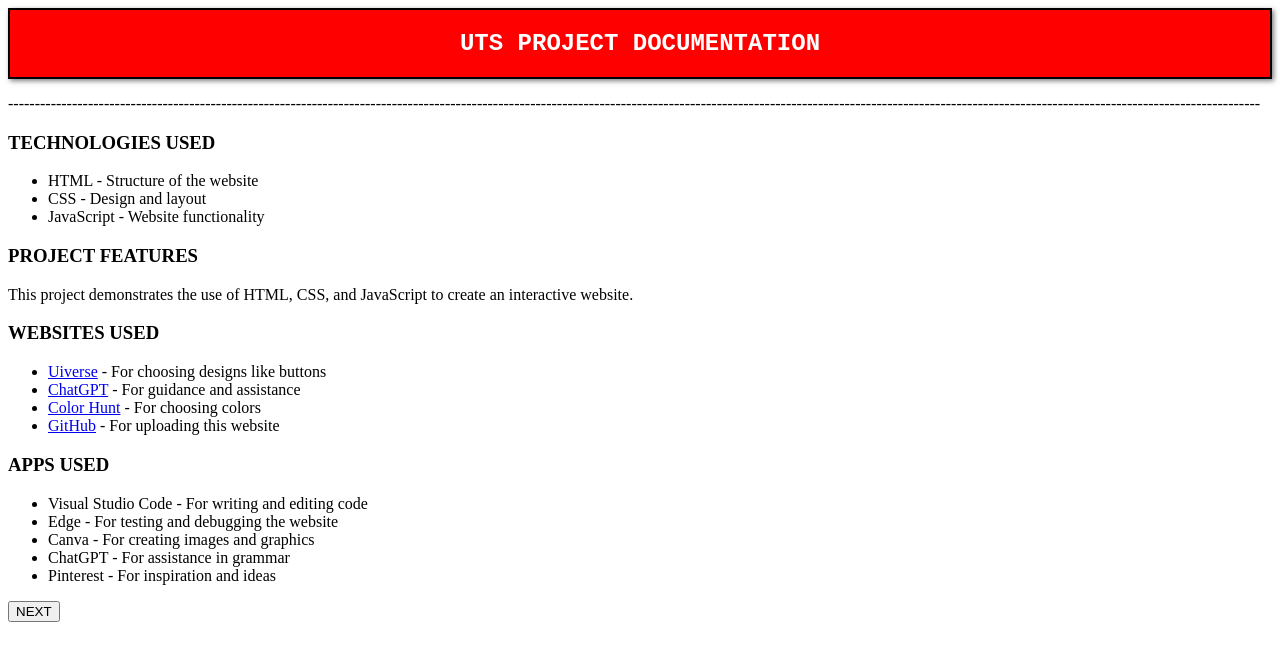
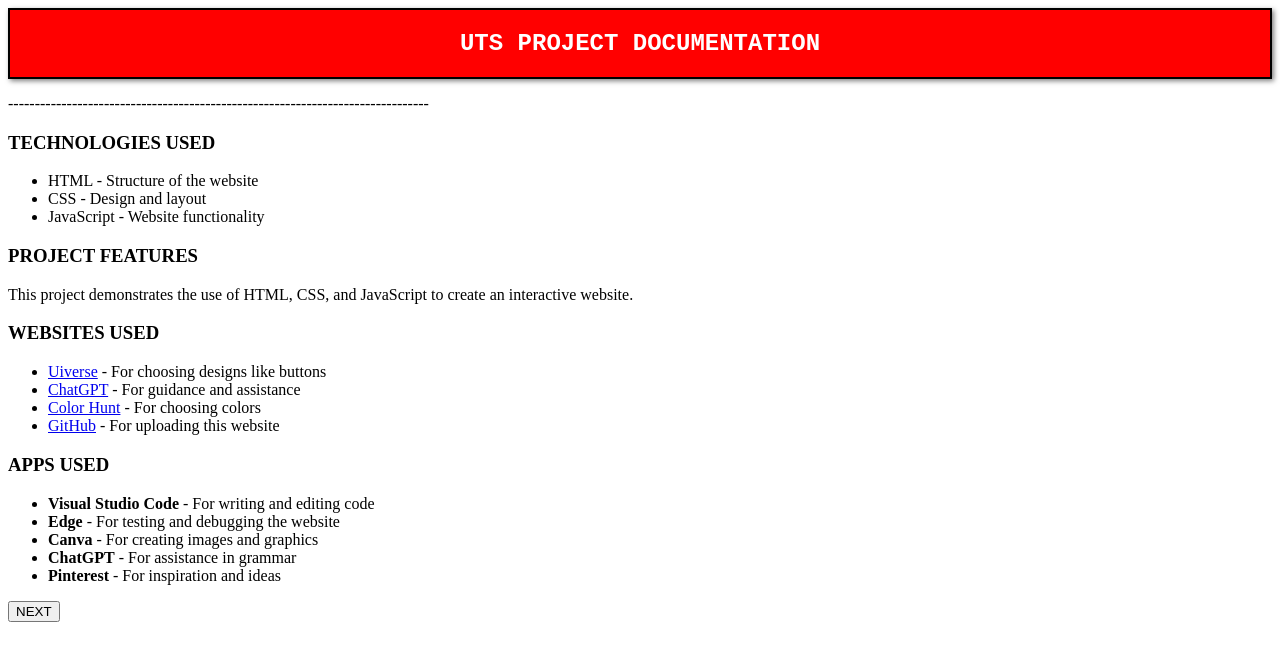
Before and after one commit to investigationresearch2-gif/UTS, a plain HTML site: page index.html in a window 1280 px wide. Both pictures are taken after a click on the button "START". Drawn offline with Linux system fonts and the light colour scheme.

Commit message:
Add files via upload

```diff
--- a/index.html
+++ b/index.html
@@ -11,7 +11,7 @@
 <body>
 
 <div class="title"> <h2>UTS PROJECT DOCUMENTATION</h2></div>
-<div class="border"><p> -------------------------------------------------------------------------------------------------------------------------------------------------------------------------------------------------------------------------------------------</p></div>
+<div class="border"><p> -------------------------------------------------------------------------------</p></div>
 <div class="description">This page contains the documentation for the UTS project. It includes information about the how the project was developed, the technologies used, and the features implemented.</div>
 
        <div class="start">
--- a/main.js
+++ b/main.js
@@ -32,11 +32,11 @@ function revealMore() {
 
         <h3>APPS USED</h3>
         <ul>
-            <li>Visual Studio Code - For writing and editing code</li>
-            <li>Edge - For testing and debugging the website</li>
-            <li>Canva - For creating images and graphics</li>
-            <li>ChatGPT - For assistance in grammar</li>
-            <li>Pinterest - For inspiration and ideas</li>
+            <li><strong>Visual Studio Code</strong> - For writing and editing code</li>
+            <li><strong>Edge</strong> - For testing and debugging the website</li>
+            <li><strong>Canva</strong> - For creating images and graphics</li>
+            <li><strong>ChatGPT</strong> - For assistance in grammar</li>
+            <li><strong>Pinterest</strong> - For inspiration and ideas</li>
         </ul>
 
         <button onclick="goNext()">NEXT</button>
```
